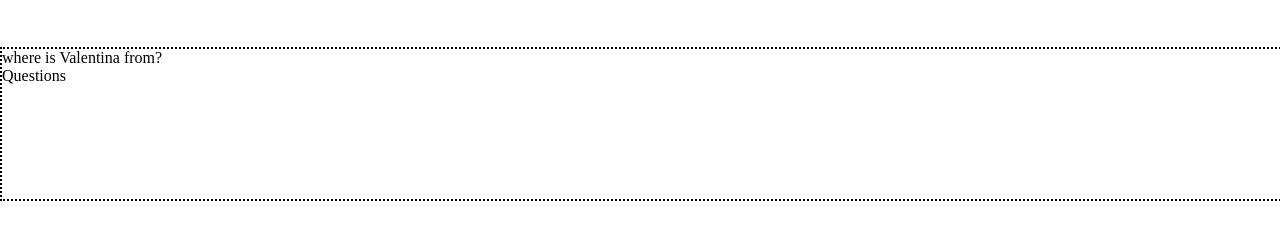
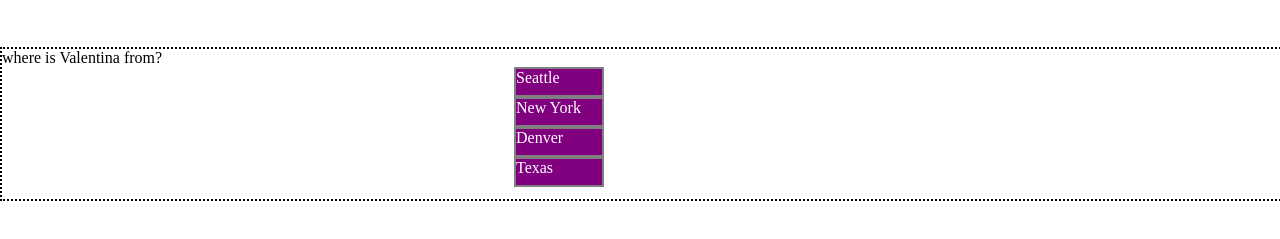
Before and after one commit to vdecyatnik/Code-Quiz, a plain HTML site: page index.html in a window 1280 px wide. Both pictures are taken after a click on the button "Start". Shown: the part 83-322 px from the top of the page. Drawn offline with Linux system fonts and the light colour scheme.

Commit message:
click even

```diff
--- a/index.html
+++ b/index.html
@@ -22,7 +22,7 @@
 
             <p>Test your knowledge with a timed multiple choice quiz</p>
 
-            <div class="bDiv"> <button id="startButton" class="sButton" >Start</button>
+            <div class="bDiv"> <button id="startButton" class="sButton">Start</button>
         </header>
 
         <section id="container1" id="quizPage">
@@ -38,23 +38,23 @@
 
 
 
-    <div class="containerQ">
-        <div id="questionsList"  class="hide"></div>
-        <div  >Questions</div>
+    <div class="containerQ" id="containerQ2" >
+        <div id="questionsList" class="hide">
+        <div id = "buttonList">Questions</div>
         <div id="a-buttons" class="buttons1 questionList">
             <!-- <button id="buttons"></button>  -->
             <!-- <button id="buttons"></button>  -->
-             <!-- <button id="buttons"></button>  -->
+            <!-- <button id="buttons"></button>  -->
             <!-- <button id="buttons"></button> -->
 
 
-        </div>
-
+        <!-- </div> -->
 
 
 
 
 </div>
+    </div>
 
 
 
--- a/script.js
+++ b/script.js
@@ -45,53 +45,61 @@ var countdown;
 var seconds;
 
 
-
+//Questions List
 var questionContainer = document.getElementById("questionsList")
 console.log(questionContainer);
 document.getElementById("questionsList").textContent = questions[0].ques;
 
 
-//var answerButtons= document.getElementById("buttons")
-//document.getElementById("buttons").textContent=questions[0].answrArray;
 
+
+//buttonContainer
+var buttonContainer = document.getElementById("questionsList")
+console.log(buttonContainer);
+
+
+// Answer Buttons
 var answerButton = document.createElement('button');
 console.log(answerButton);
 answerButton.id = "a-buttons";
 answerButton.textContent = questions[0].answrArray[0];
-answerButton.setAttribute = ("style", "background-color:purple; color:white;")
+buttonContainer.append(answerButton);
 
 
 var answerButton2 = document.createElement("button");
 console.log(answerButton2);
-answerButton2.id = "a-buttons2";
+answerButton2.id = "a-buttons";
 answerButton2.textContent = questions[0].answrArray[1];
+buttonContainer.append(answerButton2);
 
 
 var answerButton3 = document.createElement("button");
 console.log(answerButton3);
-answerButton3.id = "a-buttons3";
+answerButton3.id = "a-buttons";
 answerButton3.textContent = questions[0].answrArray[2];
+buttonContainer.append(answerButton3);
 
 var answerButton4 = document.createElement("button");
 console.log(answerButton4);
-answerButton4.id = "a-buttons3";
+answerButton4.id = "a-buttons";
 answerButton4.textContent = questions[0].answrArray[3];
-
-
-document.getElementById("startButton").addEventListener("click", startGame)
+buttonContainer.append(answerButton4);
 
 
 
 
+//Add eventlistener to Start Button
+document.getElementById("startButton").addEventListener("click", startGame)
 
 function startGame() {
 
   seconds = 120;
   document.getElementById("timer").textContent = (seconds); countdown = setInterval(function () {
     startButton.style.display = "none";
+    questionsList.style.display = "block";
 
-    questionsList.style.display = "block";
-    //getQuestion();
+
+
 
 
 
@@ -104,12 +112,15 @@ function startGame() {
 }
 
 
-
-function getQuestion() {
+function displayQuestion(event) {
+  //add event listener to buttons
+  questionContainer.addEventListener("click", displayQuestion)
 
 
 
+  var questionIndex = 0;
 
+  //loop through questions and display them
 
 
 
@@ -120,62 +131,7 @@ function getQuestion() {
 
 
 
-
-
-
-
-
-
-
-function getAnswer() {
-
-
-
-
-
-
-
-}
-
-//var questionContainer = document.getElementById("container1");
-
-
-
-
-
-
-////var questionContainer = document.getElementById("container1");
-
-
-//document.getElementById("buttons").addEventListener("click", function (event) {
-
-//console.log("click");
-
-
-//if (event.target.matches("buttons") && answer === "correct");
-
-
-
-//document.querySelector("#container1").style.display=("none");
-
-
-//})
-
-
-
-
-
-
-
-
-
-
-
-
-
-
 function endGame() {
   clearInterval(countdown);
 
-
 }
--- a/style.css
+++ b/style.css
@@ -35,39 +35,15 @@ h4 {
     font-size: 30px;
 }
 
-/* .answerB, .correct {
-    text-align: center;
-    border: 2px solid white;
-    background-color: purple;
-    color: white;
-    width:100px;
-    height:50px;
-    display:flex;
-    flex-direction:column;
- /* }
 
-#container3, #container4, #container5, #container6{
-
-
-  display:flex;
-  flex-direction:column;
-}
-
-.hide{
-
-    display:none;
-}
-
-/*  */
-
-.containerQ {
+ .containerQ {
     margin-top: 50px;
     border: 2px dotted black;
     width: 100%;
     height: 150px;
 }
 
-/* #buttons {
+#a-buttons {
     display: flex;
     flex-direction: column;
     width: 90px;
@@ -76,13 +52,12 @@ h4 {
     color:white;
     border: 2px solid grey;
     margin-left: 40%;
-/* } */
-
+}
 .questionsList {
     display: flex;
 
 }
 
-.hide {
+ .hide {
     display: none;
-}
+ }
```
